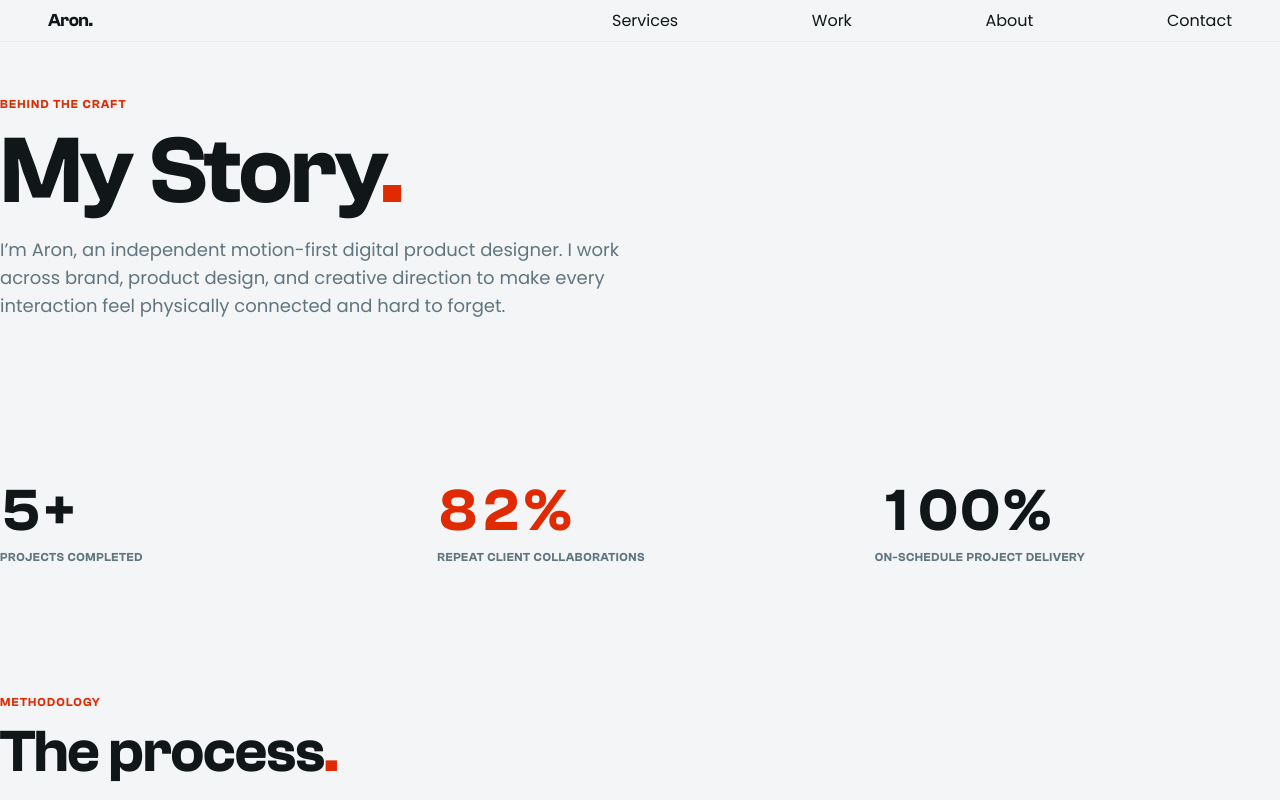
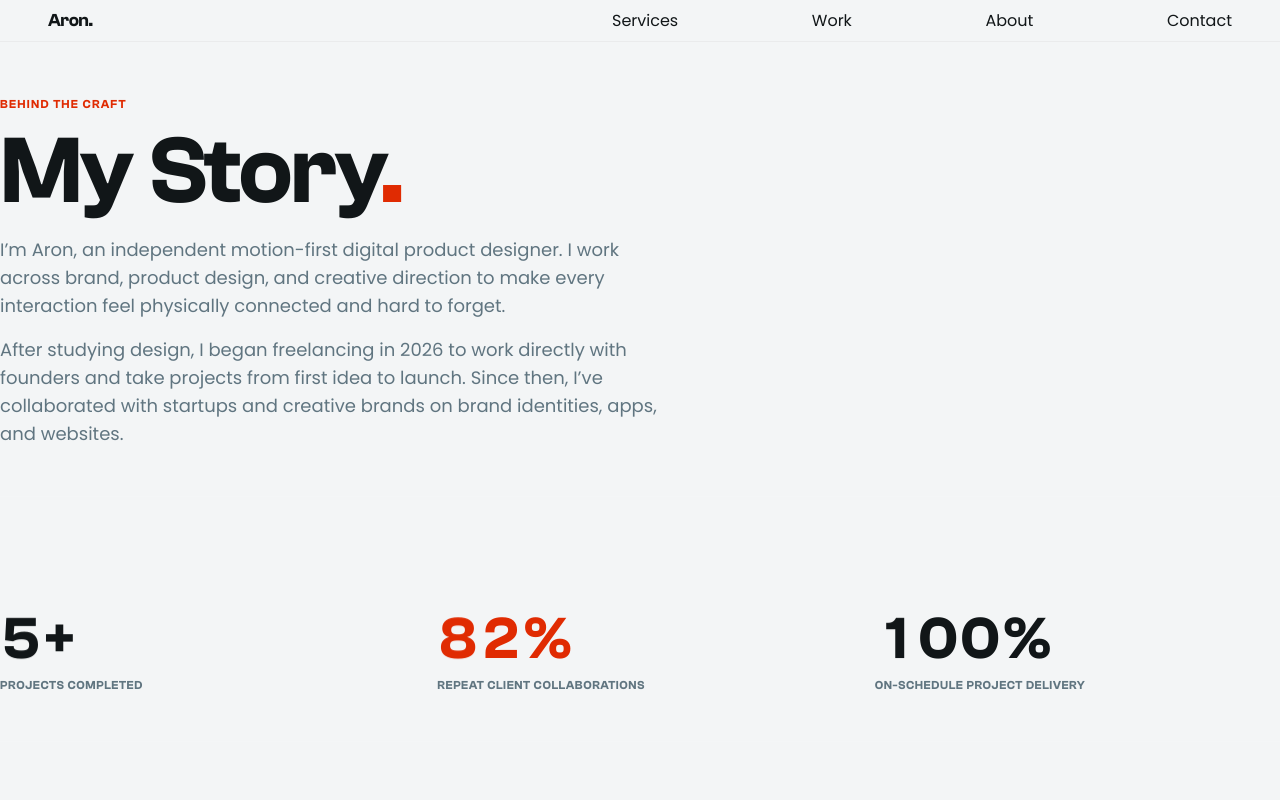
Before and after one commit to aronr4/portfolio, a Next.js app: page /about in a window 1280 px wide. Shown: the top 800 px of the page. Built offline with nearby package versions, Linux system fonts and the light colour scheme.

Commit message:
Add freelancing background paragraph under My Story

```diff
--- a/src/app/about/page.tsx
+++ b/src/app/about/page.tsx
@@ -67,6 +67,9 @@ export default function AboutPage() {
         </h1>
         <p className="text-muted text-base sm:text-lg max-w-2xl font-body mt-4">
           I’m Aron, an independent motion-first digital product designer. I work across brand, product design, and creative direction to make every interaction feel physically connected and hard to forget.
+        </p>
+        <p className="text-muted text-base sm:text-lg max-w-2xl font-body mt-4">
+          After studying design, I began freelancing in 2026 to work directly with founders and take projects from first idea to launch. Since then, I’ve collaborated with startups and creative brands on brand identities, apps, and websites.
         </p>
       </div>
 
```
